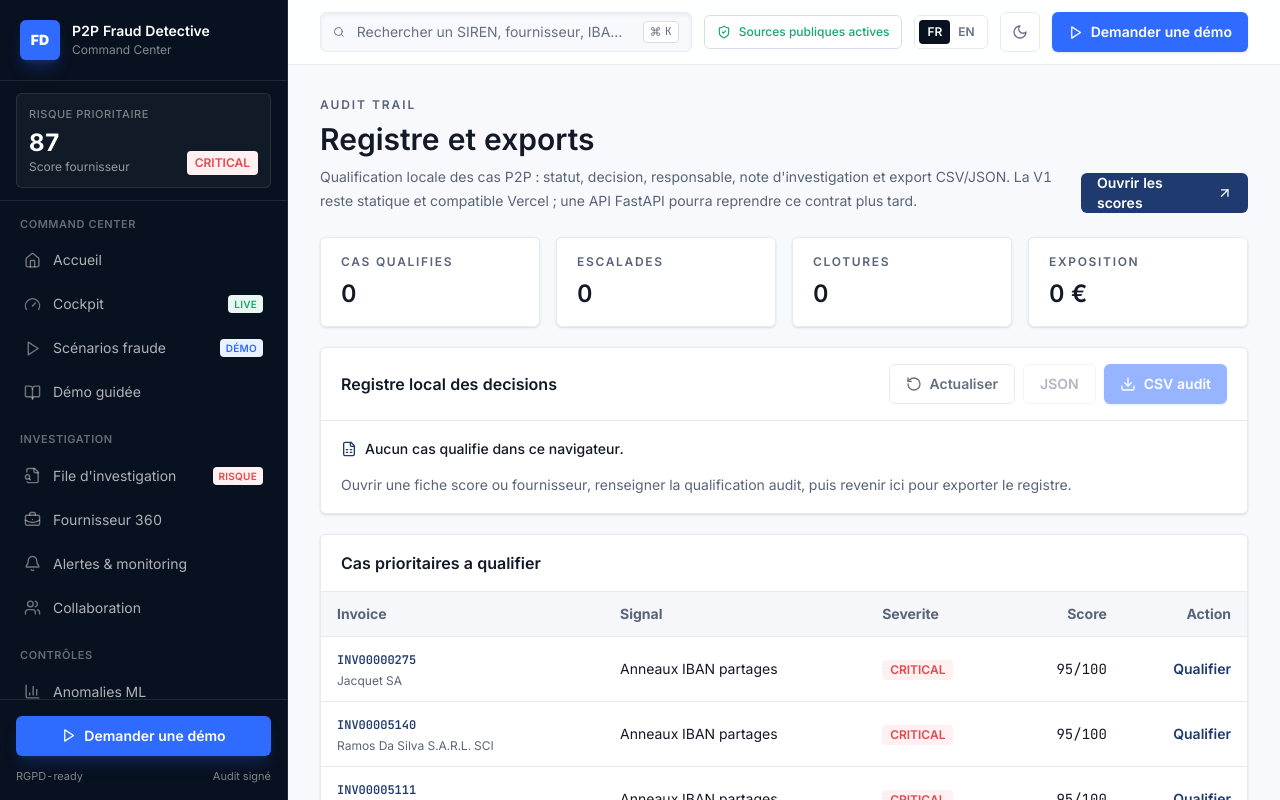
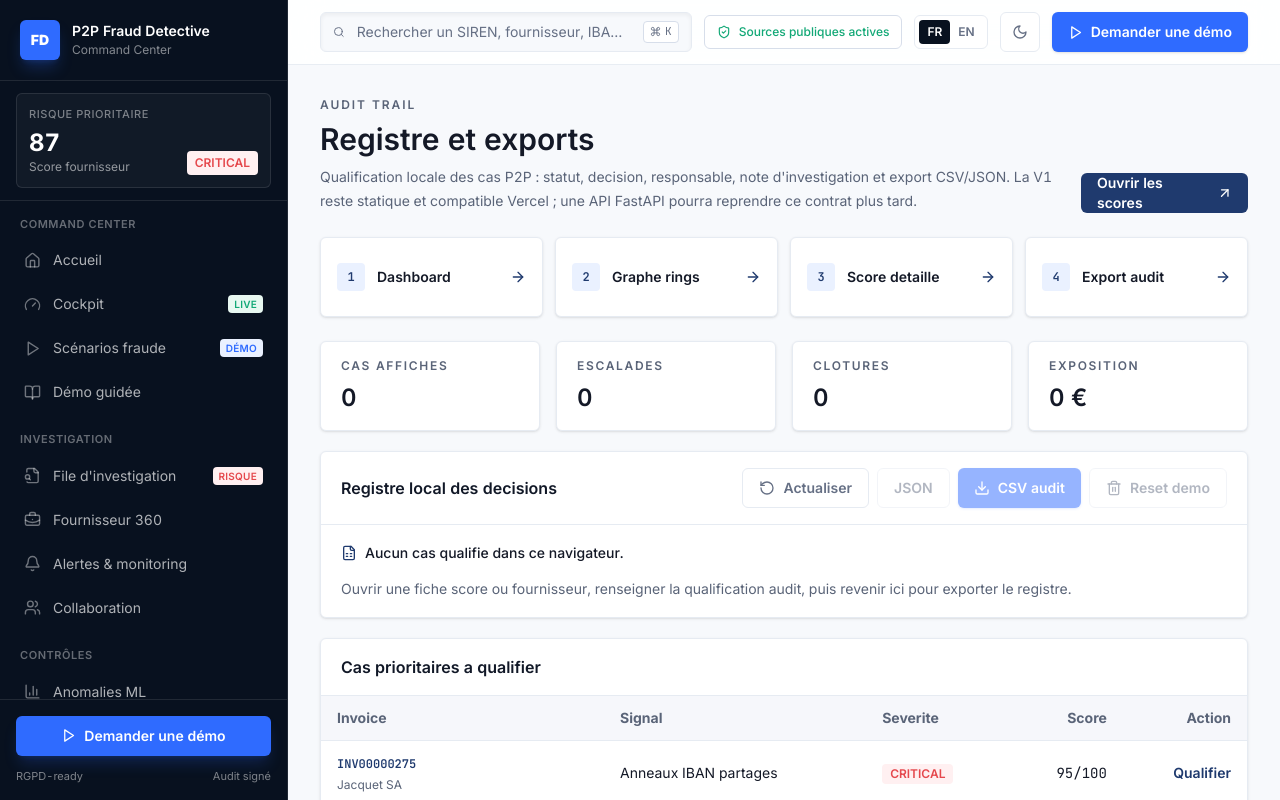
Before and after one commit to ludoviclabs-dotcom/p2p-fraud-detective-fr, a Next.js app in the folder apps/web/: page /exports in a window 1280 px wide. Shown: the top 800 px of the page. Built offline with nearby package versions, Linux system fonts and the light colour scheme.

Commit message:
feat(web): refine P2P audit workflow

```diff
--- a/apps/web/app/exports/page.tsx
+++ b/apps/web/app/exports/page.tsx
@@ -1,5 +1,5 @@
 import Link from "next/link";
-import { ArrowUpRight } from "lucide-react";
+import { ArrowRight, ArrowUpRight } from "lucide-react";
 
 import { CaseWorkflowExport } from "@/components/case-workflow-export";
 import { getP2PDataset } from "@/data/get-dataset";
@@ -52,6 +52,29 @@ export default function ExportsPage() {
         </Link>
       </div>
 
+      <section className="mt-6 grid gap-3 md:grid-cols-4">
+        {[
+          ["1", "Dashboard", "/dashboard"],
+          ["2", "Graphe rings", "/rings"],
+          ["3", "Score detaille", "/score"],
+          ["4", "Export audit", "/exports"],
+        ].map(([step, label, href]) => (
+          <Link
+            key={step}
+            href={href}
+            className="flex min-h-20 items-center justify-between gap-3 rounded-md border border-[#e6ebf2] bg-white px-4 py-3 text-sm font-semibold text-[#141927] shadow-sm"
+          >
+            <span className="flex items-center gap-3">
+              <span className="mono grid h-7 w-7 place-items-center rounded bg-[#eaf1ff] text-xs text-[#1f3a6e]">
+                {step}
+              </span>
+              {label}
+            </span>
+            <ArrowRight aria-hidden className="h-4 w-4 text-[#1f3a6e]" />
+          </Link>
+        ))}
+      </section>
+
       <div className="mt-6">
         <CaseWorkflowExport suggestedCases={suggestedCases} />
       </div>
--- a/apps/web/app/score/page.tsx
+++ b/apps/web/app/score/page.tsx
@@ -2,6 +2,7 @@ import Link from "next/link";
 import { ArrowUpRight, GitBranch, ShieldAlert } from "lucide-react";
 
 import { getP2PDataset } from "@/data/get-dataset";
+import { CaseWorkflowStatusBadge } from "@/components/case-workflow-status-badge";
 import { Card, CardContent, CardHeader, CardTitle } from "@/components/ui/card";
 import { SeverityBadge } from "@/components/ui/badge";
 import { formatEuro, formatNumber } from "@/lib/p2p-demo-format";
@@ -61,6 +62,7 @@ export default function ScoreIndexPage() {
                 <th className="px-4 py-3 text-left">Fournisseur</th>
                 <th className="px-4 py-3 text-left">Signal</th>
                 <th className="px-4 py-3 text-left">Severite</th>
+                <th className="px-4 py-3 text-left">Workflow</th>
                 <th className="px-4 py-3 text-right">Score</th>
                 <th className="px-4 py-3 text-right">Exposition</th>
               </tr>
@@ -89,6 +91,9 @@ export default function ScoreIndexPage() {
                   </td>
                   <td className="px-4 py-3">
                     <SeverityBadge value={finding.severity} />
+                  </td>
+                  <td className="px-4 py-3">
+                    <CaseWorkflowStatusBadge caseIds={[`case:${finding.id}`]} />
                   </td>
                   <td className="mono px-4 py-3 text-right text-[#141927]">
                     {finding.riskScore}/100
--- a/apps/web/components/case-workflow-export.tsx
+++ b/apps/web/components/case-workflow-export.tsx
@@ -1,7 +1,7 @@
 "use client";
 
 import Link from "next/link";
-import { Download, FileSpreadsheet, RotateCcw } from "lucide-react";
+import { Download, FileSpreadsheet, RotateCcw, Trash2 } from "lucide-react";
 import { useEffect, useMemo, useState } from "react";
 
 import {
@@ -49,6 +49,9 @@ export function CaseWorkflowExport({
   suggestedCases: CaseWorkflowContext[];
 }) {
   const [records, setRecords] = useState<CaseWorkflowRecord[]>([]);
+  const [search, setSearch] = useState("");
+  const [statusFilter, setStatusFilter] = useState("all");
+  const [decisionFilter, setDecisionFilter] = useState("all");
 
   const refresh = () => setRecords(readStoredRecords());
 
@@ -62,17 +65,48 @@ export function CaseWorkflowExport({
     };
   }, []);
 
+  const filteredRecords = useMemo(() => {
+    const needle = search.trim().toLowerCase();
+
+    return records.filter((record) => {
+      const matchesSearch =
+        !needle ||
+        record.invoiceId.toLowerCase().includes(needle) ||
+        record.vendorId.toLowerCase().includes(needle) ||
+        record.vendorName.toLowerCase().includes(needle) ||
+        record.assignee.toLowerCase().includes(needle) ||
+        record.note.toLowerCase().includes(needle);
+      const matchesStatus = statusFilter === "all" || record.status === statusFilter;
+      const matchesDecision =
+        decisionFilter === "all" || record.decision === decisionFilter;
+
+      return matchesSearch && matchesStatus && matchesDecision;
+    });
+  }, [decisionFilter, records, search, statusFilter]);
+
+  const qualifiedIds = useMemo(
+    () => new Set(records.map((record) => record.id)),
+    [records],
+  );
+
   const metrics = useMemo(() => {
-    const exposure = records.reduce((sum, record) => sum + record.exposureEur, 0);
-    const escalated = records.filter((record) => record.status === "escalated").length;
-    const cleared = records.filter((record) => record.status === "cleared").length;
+    const exposure = filteredRecords.reduce(
+      (sum, record) => sum + record.exposureEur,
+      0,
+    );
+    const escalated = filteredRecords.filter(
+      (record) => record.status === "escalated",
+    ).length;
+    const cleared = filteredRecords.filter(
+      (record) => record.status === "cleared",
+    ).length;
     return { exposure, escalated, cleared };
-  }, [records]);
+  }, [filteredRecords]);
 
   const exportCsv = () => {
     downloadText(
       `p2p_case_workflow_${new Date().toISOString().slice(0, 10)}.csv`,
-      exportCaseWorkflowCsv(records),
+      exportCaseWorkflowCsv(filteredRecords),
       "text/csv;charset=utf-8",
     );
   };
@@ -80,15 +114,22 @@ export function CaseWorkflowExport({
   const exportJson = () => {
     downloadText(
       `p2p_case_workflow_${new Date().toISOString().slice(0, 10)}.json`,
-      JSON.stringify(records, null, 2),
+      JSON.stringify(filteredRecords, null, 2),
       "application/json;charset=utf-8",
     );
+  };
+
+  const resetDemo = () => {
+    if (!window.confirm("Vider le registre local de qualification audit ?")) return;
+    window.localStorage.removeItem(CASE_WORKFLOW_STORAGE_KEY);
+    setRecords([]);
+    window.dispatchEvent(new Event("p2p-case-workflow-updated"));
   };
 
   return (
     <div className="space-y-5">
       <section className="grid gap-4 md:grid-cols-4">
-        <Metric label="Cas qualifies" value={String(records.length)} />
+        <Metric label="Cas affiches" value={String(filteredRecords.length)} />
         <Metric label="Escalades" value={String(metrics.escalated)} />
         <Metric label="Clotures" value={String(metrics.cleared)} />
         <Metric label="Exposition" value={formatEuro(metrics.exposure)} />
@@ -106,20 +147,68 @@ export function CaseWorkflowExport({
               <Button
                 variant="outline"
                 type="button"
-                disabled={!records.length}
+                disabled={!filteredRecords.length}
                 onClick={exportJson}
               >
                 JSON
               </Button>
-              <Button type="button" disabled={!records.length} onClick={exportCsv}>
+              <Button
+                type="button"
+                disabled={!filteredRecords.length}
+                onClick={exportCsv}
+              >
                 <Download aria-hidden className="h-4 w-4" />
                 CSV audit
+              </Button>
+              <Button
+                variant="outline"
+                type="button"
+                disabled={!records.length}
+                onClick={resetDemo}
+              >
+                <Trash2 aria-hidden className="h-4 w-4" />
+                Reset demo
               </Button>
             </div>
           </div>
         </CardHeader>
 
         {records.length ? (
+          <div>
+            <div className="grid gap-3 border-b border-[#e6ebf2] px-5 py-4 md:grid-cols-[minmax(0,1fr)_180px_220px]">
+              <input
+                value={search}
+                onChange={(event) => setSearch(event.target.value)}
+                placeholder="Filtrer invoice, fournisseur, responsable, note..."
+                className="h-10 rounded-md border border-[#e1e5ee] bg-white px-3 text-sm text-[#141927] placeholder:text-[#9aa3b2]"
+              />
+              <select
+                value={statusFilter}
+                onChange={(event) => setStatusFilter(event.target.value)}
+                className="h-10 rounded-md border border-[#e1e5ee] bg-white px-3 text-sm text-[#141927]"
+              >
+                <option value="all">Tous statuts</option>
+                <option value="new">Nouveau</option>
+                <option value="reviewing">En revue</option>
+                <option value="needs_evidence">Piece requise</option>
+                <option value="escalated">Escalade</option>
+                <option value="cleared">Cloture</option>
+              </select>
+              <select
+                value={decisionFilter}
+                onChange={(event) => setDecisionFilter(event.target.value)}
+                className="h-10 rounded-md border border-[#e1e5ee] bg-white px-3 text-sm text-[#141927]"
+              >
+                <option value="all">Toutes decisions</option>
+                <option value="pending">Decision en attente</option>
+                <option value="monitor">Surveiller</option>
+                <option value="request_documents">Demander des pieces</option>
+                <option value="block_payment">Bloquer paiement</option>
+                <option value="close_false_positive">Clore faux positif</option>
+              </select>
+            </div>
+
+            {filteredRecords.length ? (
               <div className="overflow-x-auto">
                 <table className="w-full text-sm">
                   <thead className="bg-[#f6f7fb] text-[#5a6478]">
@@ -133,7 +222,7 @@ export function CaseWorkflowExport({
                     </tr>
                   </thead>
                   <tbody>
-                {records.map((record) => (
+                    {filteredRecords.map((record) => (
                       <tr key={record.id} className="border-t border-[#e6ebf2]">
                         <td className="px-4 py-3">
                           <Link
@@ -173,6 +262,12 @@ export function CaseWorkflowExport({
                     ))}
                   </tbody>
                 </table>
+              </div>
+            ) : (
+              <CardContent className="text-sm text-[#5a6478]">
+                Aucun cas ne correspond aux filtres.
+              </CardContent>
+            )}
           </div>
         ) : (
           <CardContent className="space-y-3 text-sm leading-6 text-[#5a6478]">
@@ -231,7 +326,7 @@ export function CaseWorkflowExport({
                       href={`/score/${item.invoiceId}`}
                       className="font-semibold text-[#1f3a6e]"
                     >
-                      Qualifier
+                      {qualifiedIds.has(item.id) ? "Revoir" : "Qualifier"}
                     </Link>
                   </td>
                 </tr>
--- /dev/null
+++ b/apps/web/components/case-workflow-status-badge.tsx
@@ -0,0 +1,67 @@
+"use client";
+
+import { useEffect, useMemo, useState } from "react";
+
+import {
+  CASE_WORKFLOW_STORAGE_KEY,
+  getCaseStatusLabel,
+  type CaseWorkflowRecord,
+} from "@/lib/case-workflow";
+
+function readStoredRecords(): CaseWorkflowRecord[] {
+  if (typeof window === "undefined") return [];
+
+  try {
+    const raw = window.localStorage.getItem(CASE_WORKFLOW_STORAGE_KEY);
+    if (!raw) return [];
+    const parsed = JSON.parse(raw);
+    return Array.isArray(parsed) ? parsed : [];
+  } catch {
+    return [];
+  }
+}
+
+export function CaseWorkflowStatusBadge({
+  caseIds,
+  vendorId,
+}: {
+  caseIds?: string[];
+  vendorId?: string;
+}) {
+  const [records, setRecords] = useState<CaseWorkflowRecord[]>([]);
+
+  useEffect(() => {
+    const refresh = () => setRecords(readStoredRecords());
+    refresh();
+    window.addEventListener("p2p-case-workflow-updated", refresh);
+    window.addEventListener("storage", refresh);
+    return () => {
+      window.removeEventListener("p2p-case-workflow-updated", refresh);
+      window.removeEventListener("storage", refresh);
+    };
+  }, []);
+
+  const match = useMemo(() => {
+    const ids = new Set(caseIds ?? []);
+    return records.find(
+      (record) =>
+        ids.has(record.id) ||
+        ids.has(record.findingId) ||
+        record.vendorId === vendorId,
+    );
+  }, [caseIds, records, vendorId]);
+
+  if (!match) {
+    return (
+      <span className="inline-flex rounded bg-[#eef3fb] px-2 py-1 text-xs font-semibold text-[#5a6478]">
+        A qualifier
+      </span>
+    );
+  }
+
+  return (
+    <span className="inline-flex rounded bg-[#e8f8f1] px-2 py-1 text-xs font-semibold text-[#22754c]">
+      {getCaseStatusLabel(match.status)}
+    </span>
+  );
+}
```
Also changed, not shown: apps/web/app/vendors/page.tsx (+8 -0 lines). Lines whose indentation alone changed are shown as unchanged.
